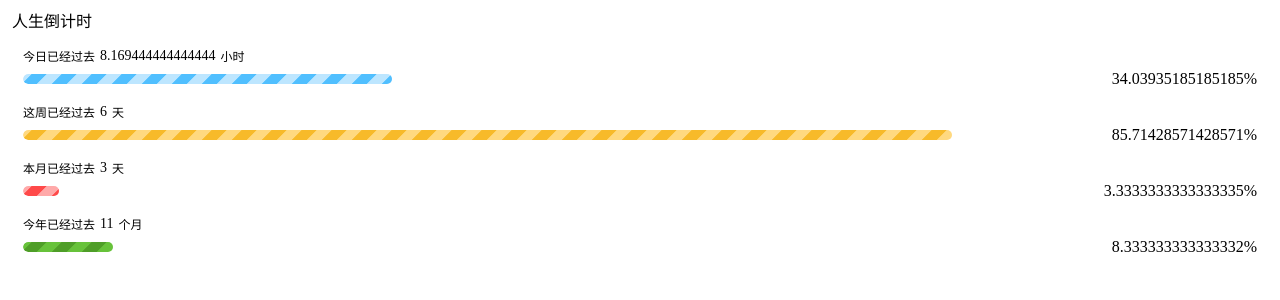
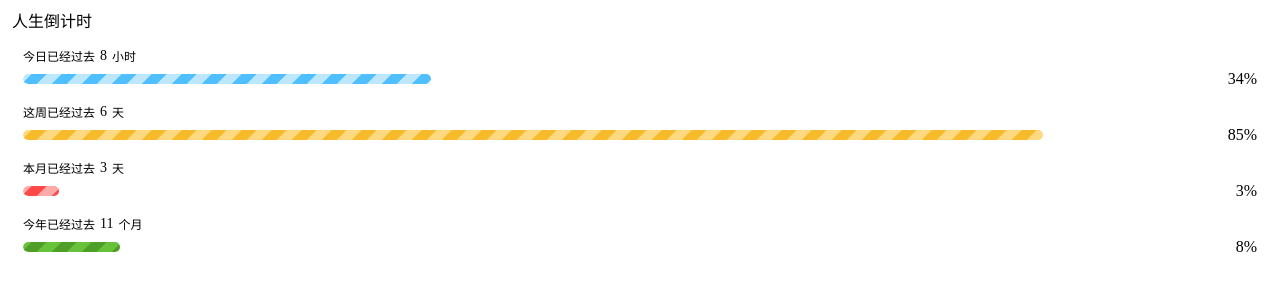
Before and after one commit to neila-a/countdown.js, a Next.js app: page / in a window 1280 px wide. Shown: the top 300 px of the page. Built offline with nearby package versions, Linux system fonts and the light colour scheme.

Commit message:
添加parseInt

```diff
--- a/pages/index.tsx
+++ b/pages/index.tsx
@@ -22,8 +22,8 @@
                 let calcTodayPassHours = (nowDate - todayStartDate) / 1000 / 60 / 60;
                 /* 浠婂ぉ宸茬粡杩囧幓鐨勬椂闂存瘮 */
                 let calcTodayPassHoursPercent = (calcTodayPassHours / 24) * 100;
-                setTodayPassHours(calcTodayPassHours);
-                setTodayPassHoursPercent(calcTodayPassHoursPercent);
+                setTodayPassHours(parseInt(String(calcTodayPassHours)));
+                setTodayPassHoursPercent(parseInt(String(calcTodayPassHoursPercent)));
                 /* 褰撳墠鍛ㄥ嚑 */
                 let weeks = {
                     0: 7,
@@ -37,17 +37,17 @@
                 let calcWeekDay = weeks[new Date().getDay()] - 1;
                 let calcWeekDayPassPercent = (calcWeekDay / 7) * 100;
                 setWeekDay(calcWeekDay);
-                setWeekDayPassPercent(calcWeekDayPassPercent);
+                setWeekDayPassPercent(parseInt(String(calcWeekDayPassPercent)));
                 let year = new Date().getFullYear();
                 let calcDate = new Date().getDate() - 1;
                 let calcMonth = new Date().getMonth();
                 let monthAll = new Date(year, calcMonth, 0).getDate();
                 let calcMonthPassPercent = (date / monthAll) * 100;
                 setDate(calcDate);
-                setMonthPassPercent(calcMonthPassPercent);
+                setMonthPassPercent(parseInt(String(calcMonthPassPercent)));
                 let calcYearPass = (month / 12) * 100;
                 setMonth(calcMonth);
-                setYearPass(calcYearPass);
+                setYearPass(parseInt(String(calcYearPass)));
             }
             getAsideLifeTime();
             setInterval(() => {
```
Also changed, not shown: 2 other files (tests, documents, lock files or other folders).
